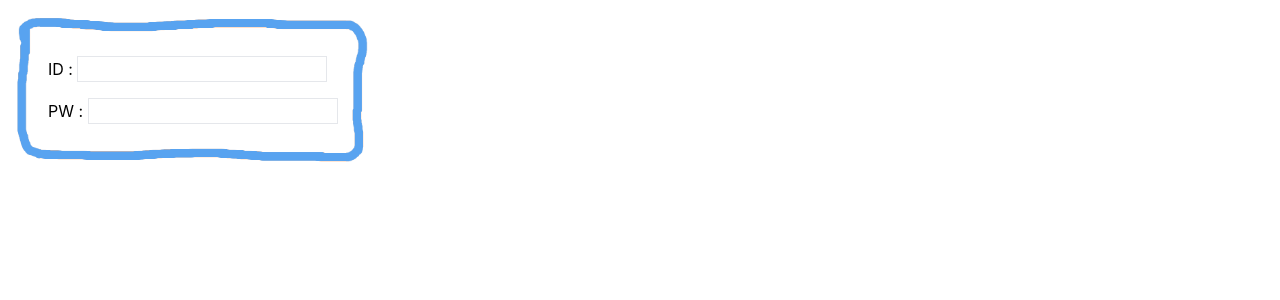
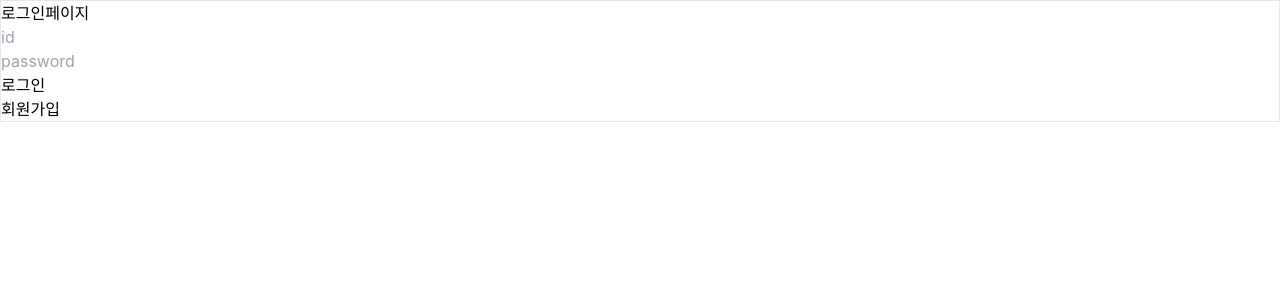
Before and after one commit to Leeminw/PromptQuiz, a React (Create React App) app in the folder frontend/: page /login in a window 1280 px wide. Shown: the top 300 px of the page. Built offline with nearby package versions, Linux system fonts and the light colour scheme; the HTML template or start-up script is replaced by a standard one.

Commit message:
feat : 로그인 베이스 폼 추가

```diff
--- a/frontend/package.json
+++ b/frontend/package.json
@@ -10,8 +10,10 @@
     "@types/node": "^20.12.7",
     "@types/react": "^18.2.77",
     "@types/react-dom": "^18.2.25",
+    "axios": "^1.6.8",
     "react": "^18.2.0",
     "react-dom": "^18.2.0",
+    "react-router-dom": "^6.22.3",
     "web-vitals": "^2.1.4"
   },
   "devDependencies": {
--- a/frontend/src/App.tsx
+++ b/frontend/src/App.tsx
@@ -1,11 +1,12 @@
 import React from 'react';
 import TestScreen from './pages/test/test';
-
+import { Route, Router, Routes } from 'react-router-dom';
+import Login from './pages/Login';
 const App = () => {
   return (
-    <div>
-      <TestScreen />
-    </div>
+    <Routes>
+      <Route path='/login' element={<Login/>}></Route>
+    </Routes>
   );
 };
 
--- a/frontend/src/index.tsx
+++ b/frontend/src/index.tsx
@@ -3,11 +3,14 @@ import ReactDOM from 'react-dom/client';
 import './index.css';
 import App from './App';
 import reportWebVitals from './reportWebVitals';
+import { BrowserRouter } from "react-router-dom";
 
 const root = ReactDOM.createRoot(document.getElementById('root'));
 root.render(
   <React.StrictMode>
-    <App />
+    <BrowserRouter>
+      <App />
+    </BrowserRouter>
   </React.StrictMode>
 );
 reportWebVitals();
--- /dev/null
+++ b/frontend/src/pages/Login.tsx
@@ -0,0 +1,41 @@
+import React from 'react';
+import { useState } from 'react';
+import { UserApi } from './hook/axios-user';
+
+const Login = () => {
+
+    const [userName, setUserName] = useState<string>("")
+    const [password, setPassword] = useState<string>("")
+
+    const userNameHandler = (event:React.ChangeEvent<HTMLInputElement>) =>{
+        setUserName(event.target.value);
+    }
+
+    const passwordHandler = (event:React.ChangeEvent<HTMLInputElement>) => {
+        setPassword(event.target.value);
+    }
+
+    const loginUser = async () =>{
+        const loginForm:LoginForm = {
+            userName,
+            password
+        }
+        const response = await UserApi.login(loginForm)
+        console.log(response)
+    }
+
+    return (
+        <div className="border ">
+            <p>로그인페이지</p>
+            <input type="text" placeholder='id' value={userName} onChange={userNameHandler} />
+            <br />
+            <input type="password" placeholder='password' value={password} onChange={passwordHandler}/>
+            <br />
+            <button onClick={loginUser}> 로그인</button>
+            <br />
+            <button> 회원가입</button>
+        </div>
+    )
+}
+
+export default Login;
--- /dev/null
+++ b/frontend/src/pages/hook/axios-user.ts
@@ -0,0 +1,23 @@
+import axios from "axios";
+
+const BASE_URL = "/api/v1"
+
+const UserApi= {
+    login : async (loginForm:LoginForm) => {
+        console.log("try this")
+        try{
+            const response = await axios.post(
+                BASE_URL + "/user/login", {
+                    loginForm
+                }
+            )
+            return response.data
+        }
+        catch (error) {
+            console.error(error)
+            return Promise.reject(error)
+        }
+    }
+}
+
+export{UserApi}
--- /dev/null
+++ b/frontend/src/pages/interfaces/user.ts
@@ -0,0 +1,4 @@
+interface LoginForm {
+    userName:string,
+    password:string
+}
```
Also changed, not shown: 1 other file (tests, documents, lock files or other folders).
